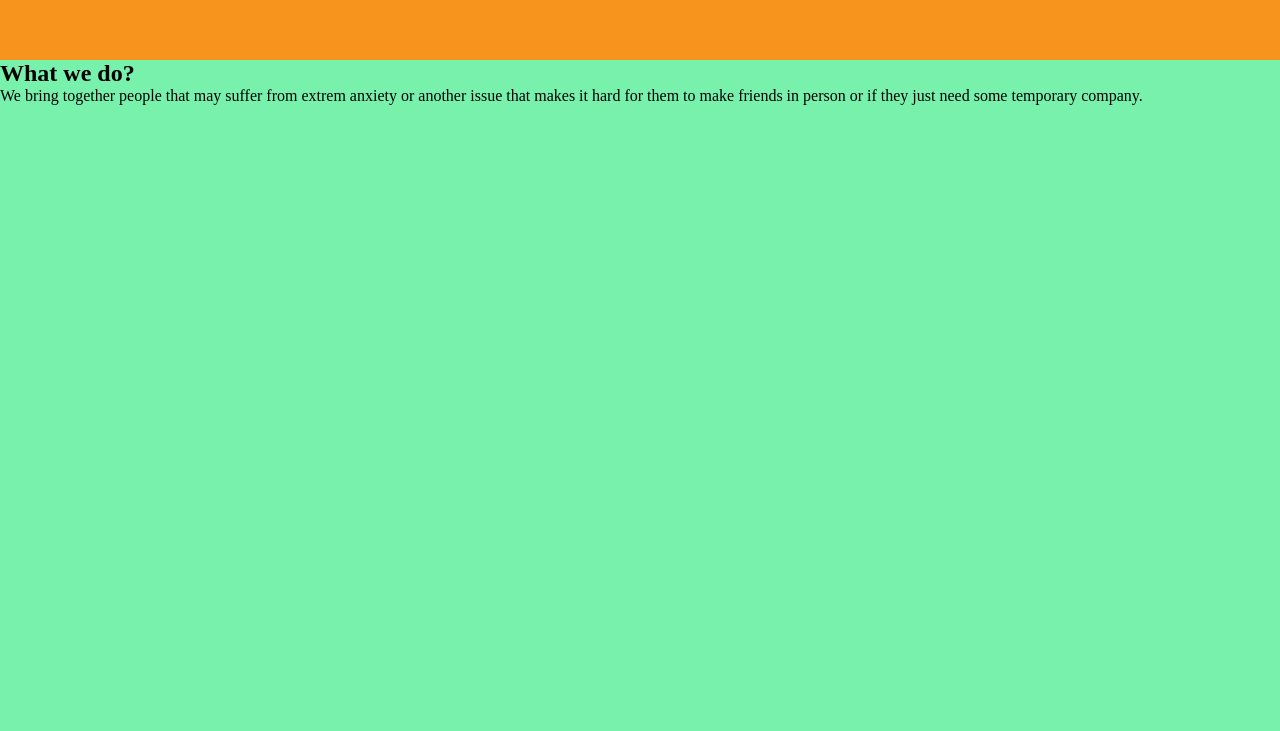
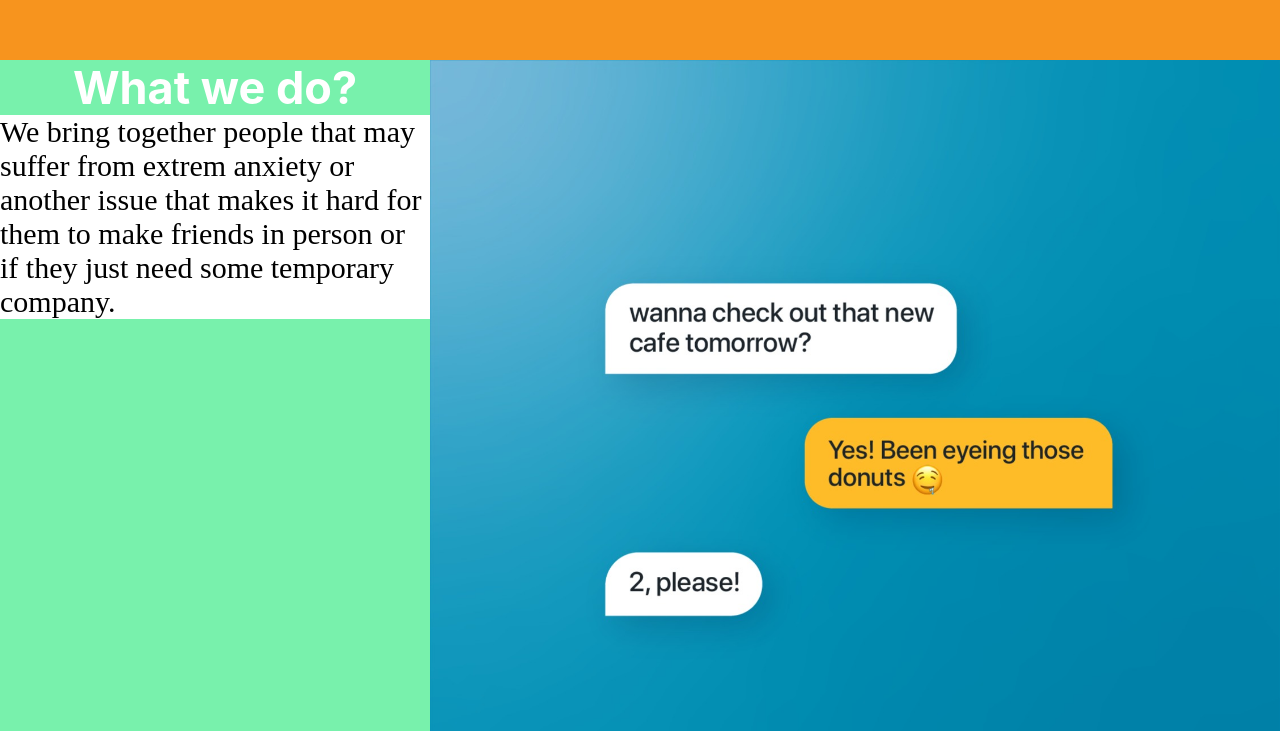
Before and after one commit to DrecoJohnson/RentAPal, a plain HTML site: page index.html in a window 1280 px wide. Shown: the part 749-1480 px from the top of the page. Before the commit the page ends 854 px from the top, so only its background shows below. Drawn offline with Linux system fonts and the light colour scheme.

Commit message:
added main page content (second section text,coloring,images)

```diff
--- a/index.html
+++ b/index.html
@@ -34,11 +34,16 @@
                 <button><a href="#">Sign In</a></button>
             </div>
         </div>
-        <h2>What we do?</h2>
-        <p>We bring together people that may suffer from extrem anxiety or another issue
-            that makes it hard for them to make friends in person or if they just need some temporary
-            company.
-        </p>
+        <div class="What_we_do_overview">
+            <div class="What_we_do">
+                <h2 class="What_we_do_heading">What we do?</h2>
+                <p>We bring together people that may suffer from extrem anxiety or another issue
+                    that makes it hard for them to make friends in person or if they just need some temporary
+                    company.
+                </p>
+            </div>
+            <img class="text_message" src="img/bumble text.jpeg" width="1100px" height="850px">
+        </div>
     </main>
 </body>
 </html>
--- a/style.css
+++ b/style.css
@@ -61,3 +61,21 @@ button{
 a {
     text-decoration: none;
 }
+.What_we_do_heading{
+    font-size: 45px;
+    font-family:-apple-system, BlinkMacSystemFont, 'Segoe UI', Roboto, Oxygen, Ubuntu, Cantarell, 'Open Sans', 'Helvetica Neue', sans-serif;
+    color: white;
+    display: flex;
+    justify-content: center;
+}
+.What_we_do p{
+    font-size:30px;
+    background-color: white;
+}
+.What_we_do_overview{
+    display: flex;
+}
+.text_message{
+    display: flex;
+    justify-content:end;
+}
```
Also changed, not shown: img/bumble bffs.webp (added), img/bumble text.jpeg (added).
